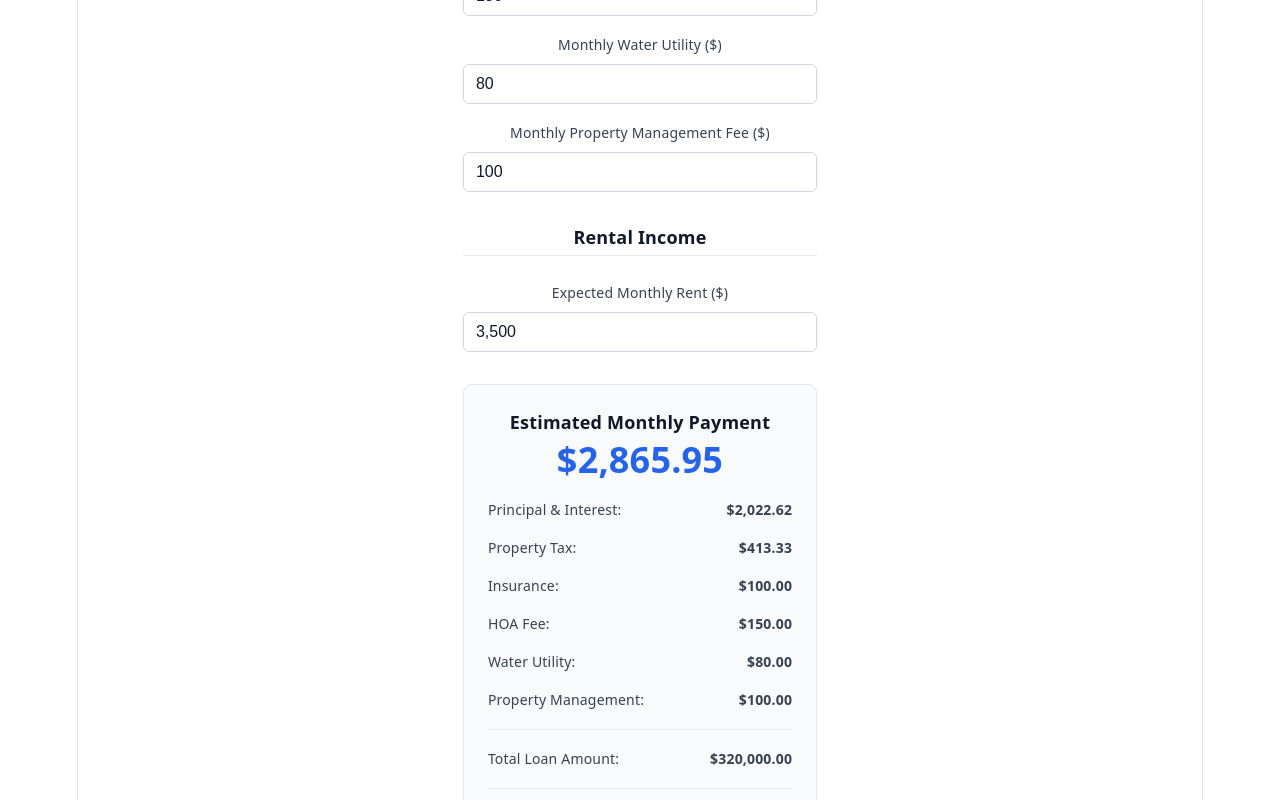
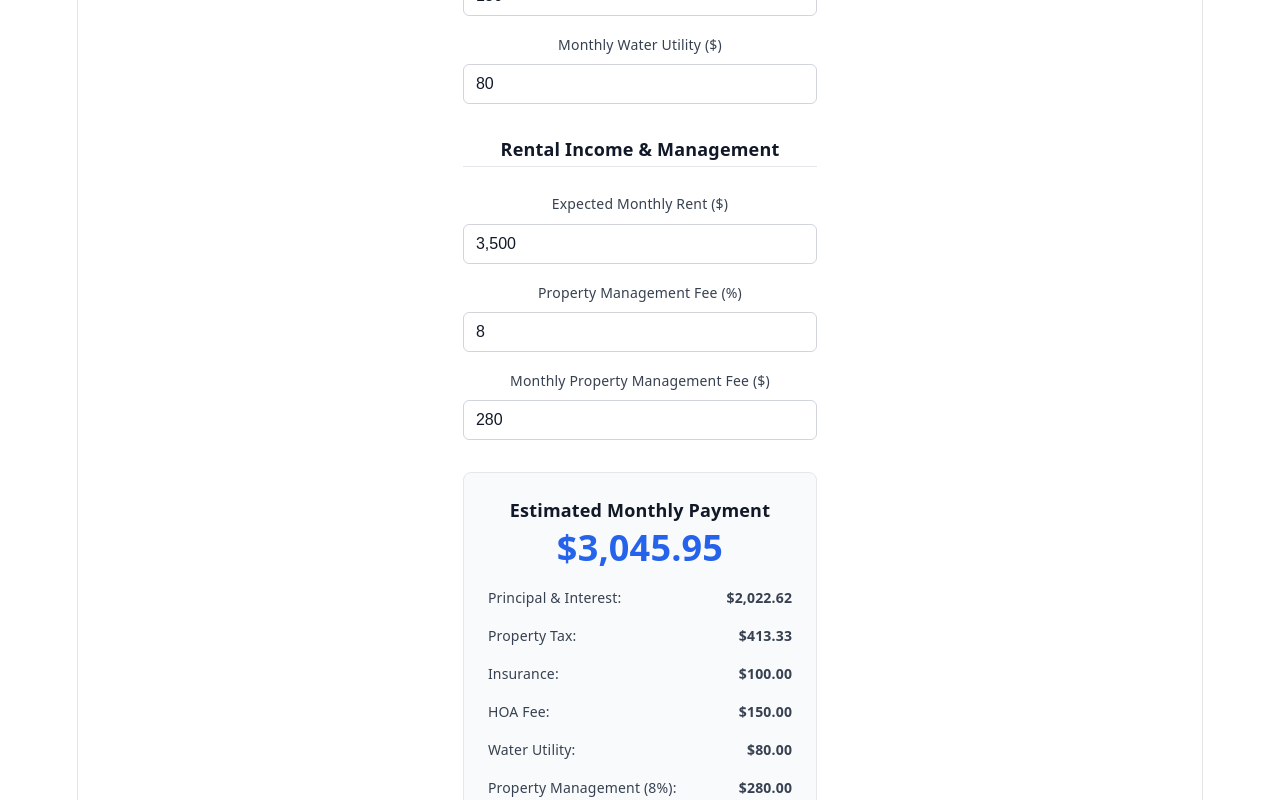
Before and after one commit to bdle/mortgage-calculator, a React (Vite) app: page / in a window 1280 px wide. Shown: the part 900-1700 px from the top of the page. Built offline with nearby package versions, Linux system fonts and the light colour scheme.

Commit message:
added property management fee based on % of rent

```diff
--- a/src/App.jsx
+++ b/src/App.jsx
@@ -1,6 +1,6 @@
 import React, { useState, useMemo } from 'react';
 
-// Helper to format numbers with US locale comma separators (e.g., 400000 -> "400,000") [cite: 30]
+// Helper to format numbers with US locale comma separators (e.g., 400000 -> "400,000")
 const formatUSNumber = (val) => {
   if (val === '' || val === undefined || isNaN(val)) return '';
   const parts = val.toString().split('.');
@@ -8,7 +8,7 @@ const formatUSNumber = (val) => {
   return parts.join('.');
 };
 
-// Helper to strip non-digit characters (except decimal) before updating state [cite: 30]
+// Helper to strip non-digit characters (except decimal) before updating state
 const parseUSNumber = (val) => {
   if (val === '') return '';
   const clean = val.replace(/,/g, '');
@@ -17,7 +17,7 @@ const parseUSNumber = (val) => {
 };
 
 export default function MortgageCalculator() {
-  // Core Loan Inputs [cite: 1, 2]
+  // Core Loan Inputs
   const [purchasePrice, setPurchasePrice] = useState('400,000');
   const [downPaymentType, setDownPaymentType] = useState('percent');
   const [downPaymentPercent, setDownPaymentPercent] = useState('20');
@@ -25,7 +25,7 @@ export default function MortgageCalculator() {
   const [interestRate, setInterestRate] = useState('6.5');
   const [loanTermYears, setLoanTermYears] = useState(30);
 
-  // Property Tax Rate ($ per $1,000) [cite: 22, 23, 24]
+  // Property Tax Rate ($ per $1,000)
   const [taxRatePerThousand, setTaxRatePerThousand] = useState('12.40');
 
   // Additional Monthly & Yearly Expenses
@@ -33,12 +33,15 @@ export default function MortgageCalculator() {
   const [yearlyInsurance, setYearlyInsurance] = useState('1,200');
   const [hoaFee, setHoaFee] = useState('150');
   const [waterUtility, setWaterUtility] = useState('80');
-  const [propertyManagementFee, setPropertyManagementFee] = useState('100');
 
-  // NEW: Expected Monthly Rent Input
+  // Rental Income & Management Fee (%)
   const [monthlyRent, setMonthlyRent] = useState('3,500');
+  const [propertyManagementRate, setPropertyManagementRate] = useState('8'); // Default 8%
 
-  // Purchase Price Change Handler [cite: 23, 25]
+  // Property Management Fee ($) calculated based on Rent * Management Rate %
+  const [propertyManagementFee, setPropertyManagementFee] = useState('280'); // (3500 * 8%) = 280
+
+  // Purchase Price Change Handler
   const handlePriceChange = (e) => {
     const rawVal = parseUSNumber(e.target.value);
     if (rawVal === '') {
@@ -64,7 +67,7 @@ export default function MortgageCalculator() {
     }
   };
 
-  // Tax Rate Change Handler [cite: 24, 25]
+  // Tax Rate Change Handler
   const handleTaxRateChange = (e) => {
     const rawVal = e.target.value;
     if (rawVal === '') {
@@ -80,7 +83,7 @@ export default function MortgageCalculator() {
     setYearlyPropertyTax(formatUSNumber(calculatedTax.toFixed(2)));
   };
 
-  // Down Payment Handlers [cite: 1, 2]
+  // Down Payment Handlers
   const handlePercentChange = (e) => {
     const rawVal = e.target.value;
     if (rawVal === '') {
@@ -109,6 +112,57 @@ export default function MortgageCalculator() {
 
     const price = purchasePrice === '' ? 0 : Number(parseUSNumber(purchasePrice));
     setDownPaymentPercent(price > 0 ? ((amt / price) * 100).toFixed(2) : '0');
+  };
+
+  // Monthly Rent Change Handler (recalculates Property Management Fee)
+  const handleRentChange = (e) => {
+    const rawVal = parseUSNumber(e.target.value);
+    if (rawVal === '') {
+      setMonthlyRent('');
+      setPropertyManagementFee('0');
+      return;
+    }
+
+    const rent = Math.max(0, Number(rawVal));
+    setMonthlyRent(formatUSNumber(rent));
+
+    const rate = propertyManagementRate === '' ? 0 : Number(parseUSNumber(propertyManagementRate));
+    const calculatedFee = (rent * rate) / 100;
+    setPropertyManagementFee(formatUSNumber(calculatedFee.toFixed(2)));
+  };
+
+  // Property Management Fee Rate (%) Handler
+  const handleManagementRateChange = (e) => {
+    const rawVal = e.target.value;
+    if (rawVal === '') {
+      setPropertyManagementRate('');
+      setPropertyManagementFee('0');
+      return;
+    }
+
+    const rate = Math.max(0, Number(rawVal));
+    setPropertyManagementRate(rawVal);
+
+    const rent = monthlyRent === '' ? 0 : Number(parseUSNumber(monthlyRent));
+    const calculatedFee = (rent * rate) / 100;
+    setPropertyManagementFee(formatUSNumber(calculatedFee.toFixed(2)));
+  };
+
+  // Manual Property Management Fee ($) override handler
+  const handleManagementFeeChange = (e) => {
+    const rawVal = parseUSNumber(e.target.value);
+    if (rawVal === '') {
+      setPropertyManagementFee('');
+      setPropertyManagementRate('0');
+      return;
+    }
+
+    const fee = Math.max(0, Number(rawVal));
+    setPropertyManagementFee(formatUSNumber(fee));
+
+    const rent = monthlyRent === '' ? 0 : Number(parseUSNumber(monthlyRent));
+    const calculatedRate = rent > 0 ? (fee / rent) * 100 : 0;
+    setPropertyManagementRate(calculatedRate.toFixed(2));
   };
 
   // Calculations Memo
@@ -147,7 +201,6 @@ export default function MortgageCalculator() {
     const totalMonthlyPayment =
       monthlyPrincipalAndInterest + monthlyTax + monthlyInsurance + hoa + water + pm;
 
-    // Rent Roll vs Mortgage calculation
     const netCashFlow = rent - totalMonthlyPayment;
     const isRentCovered = netCashFlow >= 0;
 
@@ -308,17 +361,7 @@ export default function MortgageCalculator() {
             />
           </label>
 
-          <label style={styles.label}>
-            Monthly Property Management Fee ($)
-            <input
-              type="text"
-              style={styles.input}
-              value={propertyManagementFee}
-              onChange={(e) => setPropertyManagementFee(formatUSNumber(parseUSNumber(e.target.value)))}
-            />
-          </label>
-
-          <h3 style={styles.sectionHeader}>Rental Income</h3>
+          <h3 style={styles.sectionHeader}>Rental Income & Management</h3>
 
           <label style={styles.label}>
             Expected Monthly Rent ($)
@@ -326,7 +369,27 @@ export default function MortgageCalculator() {
               type="text"
               style={styles.input}
               value={monthlyRent}
-              onChange={(e) => setMonthlyRent(formatUSNumber(parseUSNumber(e.target.value)))}
+              onChange={handleRentChange}
+            />
+          </label>
+
+          <label style={styles.label}>
+            Property Management Fee (%)
+            <input
+              type="text"
+              style={styles.input}
+              value={propertyManagementRate}
+              onChange={handleManagementRateChange}
+            />
+          </label>
+
+          <label style={styles.label}>
+            Monthly Property Management Fee ($)
+            <input
+              type="text"
+              style={styles.input}
+              value={propertyManagementFee}
+              onChange={handleManagementFeeChange}
             />
           </label>
         </div>
@@ -360,7 +423,7 @@ export default function MortgageCalculator() {
               <strong>${(Number(parseUSNumber(waterUtility)) || 0).toLocaleString('en-US', { minimumFractionDigits: 2, maximumFractionDigits: 2 })}</strong>
             </div>
             <div style={styles.breakdownItem}>
-              <span>Property Management:</span>
+              <span>Property Management ({propertyManagementRate || 0}%):</span>
               <strong>${(Number(parseUSNumber(propertyManagementFee)) || 0).toLocaleString('en-US', { minimumFractionDigits: 2, maximumFractionDigits: 2 })}</strong>
             </div>
           </div>
```
